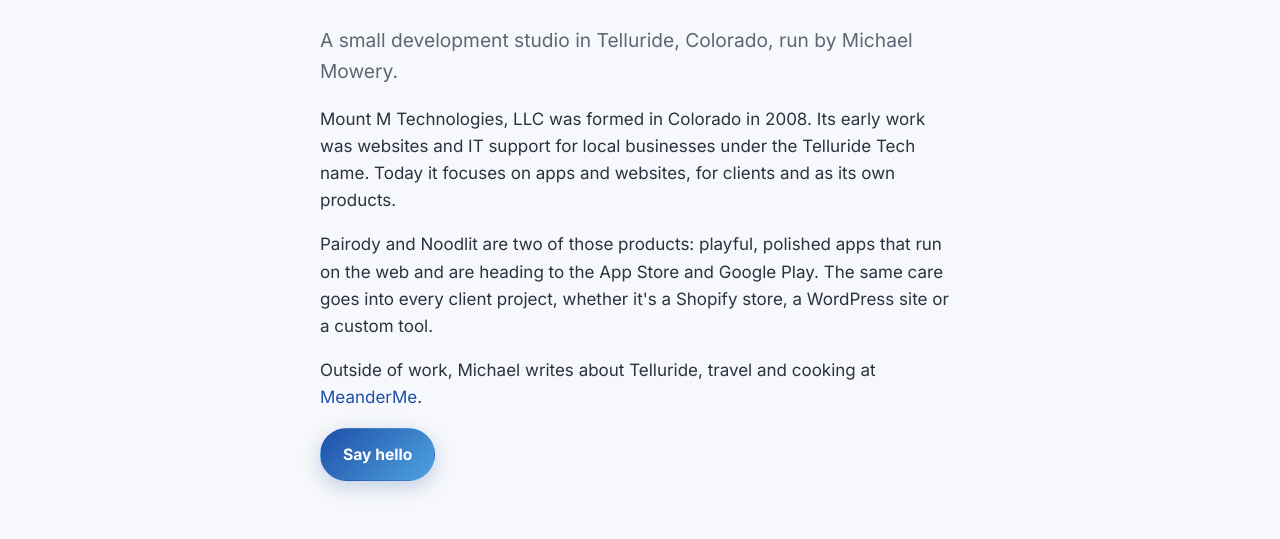
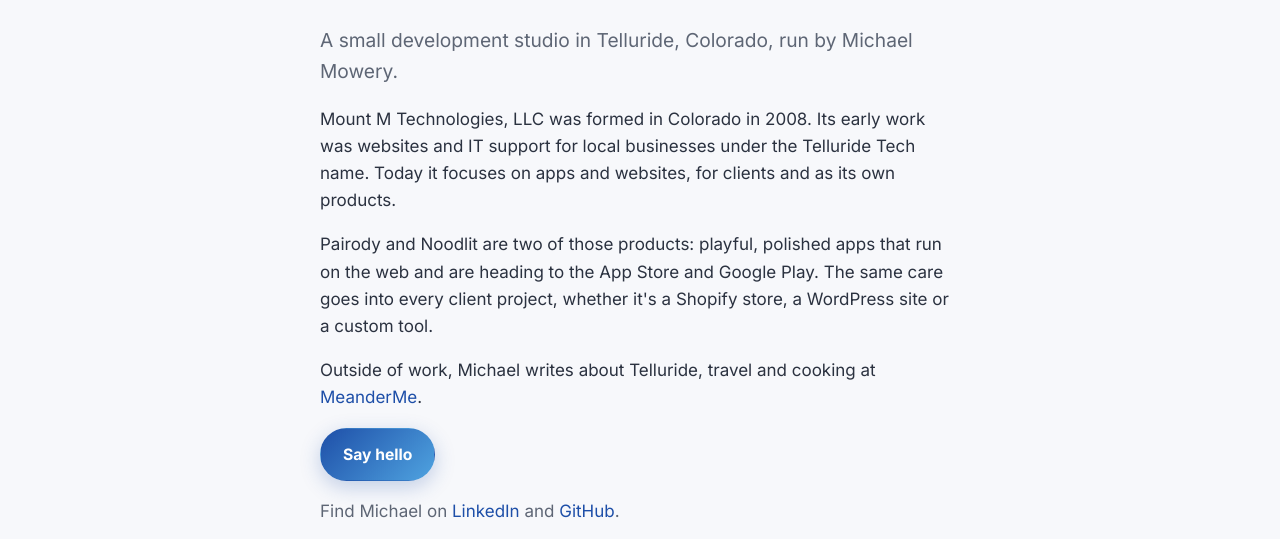
Before and after one commit to michaelmowery/mountm-site, an Astro site: page /about in a window 1280 px wide. Shown: the part 261-800 px from the top of the page. Built offline with nearby package versions, Linux system fonts and the light colour scheme; Astro itself is replaced by a stand-in of ours.

Commit message:
Add LinkedIn and GitHub links to the About page
Co-Authored-By: Claude Opus 5.5 <noreply@anthropic.com>
Claude-Session: https://claude.ai/code/session_01T4A7rmGLcNmd5MQPT3VrXd

```diff
--- a/src/pages/about.astro
+++ b/src/pages/about.astro
@@ -12,6 +12,7 @@ import { u } from '../lib/url';
       <p>Pairody and Noodlit are two of those products: playful, polished apps that run on the web and are heading to the App Store and Google Play. The same care goes into every client project, whether it's a Shopify store, a WordPress site or a custom tool.</p>
       <p>Outside of work, Michael writes about Telluride, travel and cooking at <a href="https://meander.me">MeanderMe</a>.</p>
       <p><a class="btn btn-primary" href={u("/contact/")} data-umami-event="start-project" data-umami-event-from="about">Say hello</a></p>
+      <p class="profiles">Find Michael on <a href="https://www.linkedin.com/in/michaelmowery/" rel="me noopener" data-umami-event="profile" data-umami-event-site="linkedin">LinkedIn</a> and <a href="https://github.com/michaelmowery" rel="me noopener" data-umami-event="profile" data-umami-event-site="github">GitHub</a>.</p>
     </div>
   </section>
 </Base>
--- a/src/styles/global.css
+++ b/src/styles/global.css
@@ -148,3 +148,4 @@ section { padding: 72px 0; }
 .app-help { margin-top: 18px; font-size: .95rem; color: var(--muted); }
 .tile.icon.contain, .app-icon.contain { object-fit: contain; background: #fff; padding: 3px; }
 .tile[hidden] { display: none; }
+.profiles { color: var(--muted); margin-top: 8px; }
```
